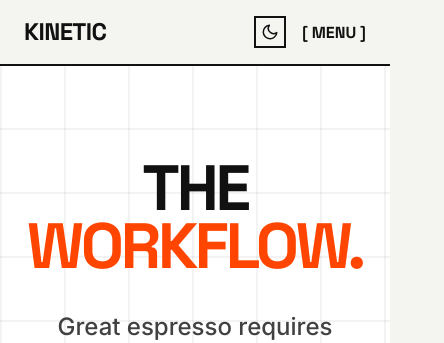
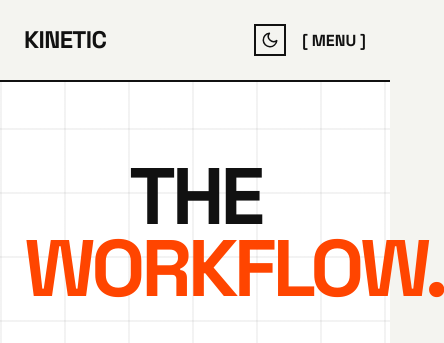
Before and after one commit to PrometheusForge/Kinetic-app, a Next.js app: page /process in a window 390 px wide. Shown: the top 343 px of the page, 444 px wide, since content can reach past the window. Built offline with nearby package versions, Linux system fonts and the light colour scheme.

Commit message:
Update globals.css

```diff
--- a/app/globals.css
+++ b/app/globals.css
@@ -78,12 +78,6 @@ button, input {
     display: flex;
     align-items: center;
     justify-content: space-between;
-}
-
-@media (max-width: 1023px) {
-    .nav-inner {
-        height: 4rem;
-    }
 }
 
 .nav-brand {
@@ -222,7 +216,7 @@ button, input {
 
 
 .hero-content {
-    padding: 9rem 5rem 4rem;
+    padding: 9rem 0rem 4rem 5rem;
     display: flex;
     flex-direction: column;
     justify-content: center;
@@ -265,9 +259,8 @@ button, input {
 }
 
 .hero-desc {
-    font-size: 1.125rem;
+    font-size: 1.4rem;
     color: rgba(17, 17, 17, 0.8);
-    max-width: 28rem;
     line-height: 1.625;
     margin-bottom: 2.5rem;
     font-weight: 500;
@@ -632,7 +625,7 @@ button, input {
 
 .reviews-header {
     padding: 0rem 2rem 2rem;
-    border-bottom: 2px solid rgba(255, 255, 255, 0.2);
+    border-bottom: 1px solid rgba(255, 255, 255, 0.2);
     display: flex;
     align-items: center;
     justify-content: space-between;
@@ -1428,7 +1421,7 @@ button, input {
 }
 
 .manifesto-text {
-  font-size: 1.8rem;
+  font-size: 1.4rem;
   font-weight: 500;
   line-height: 1.5;
   color: var(--ink);
@@ -1539,7 +1532,7 @@ button, input {
   flex-direction: column;
   border-top: 2px solid var(--ink);
   padding-top: 1rem;
-  margin-top: 0rem;
+  margin-top: 1rem;
 }
 
 .data-value {
@@ -1548,6 +1541,7 @@ button, input {
   font-weight: 700;
   color: var(--accent);
   line-height: 1;
+  margin: 1rem 0rem;
 }
 
 .data-label {
@@ -1643,13 +1637,13 @@ button, input {
   text-transform: uppercase;
   margin-bottom: 2rem;
   letter-spacing: -0.05em;
-  font-size: 6rem;
+  font-size: 7rem;
   color: var(--ink);
 }
 
 @media (max-width: 1023px) {
   .process-title {
-    font-size: 4rem;
+    font-size: 5rem;
   }
 }
 
@@ -2298,12 +2292,12 @@ button, input {
   border: 2px solid var(--ink-muted);
 
   .spec-key{
-    background-color: var(--ink-light);
-    color: var(--base);
+    background-color: var(--ink-muted);
+
   }
 
   .spec-row {
-    border-bottom: 2px solid var(--ink-muted);
+    border-bottom: 2px solid var(--ink-light);
   }
 }
 
```
